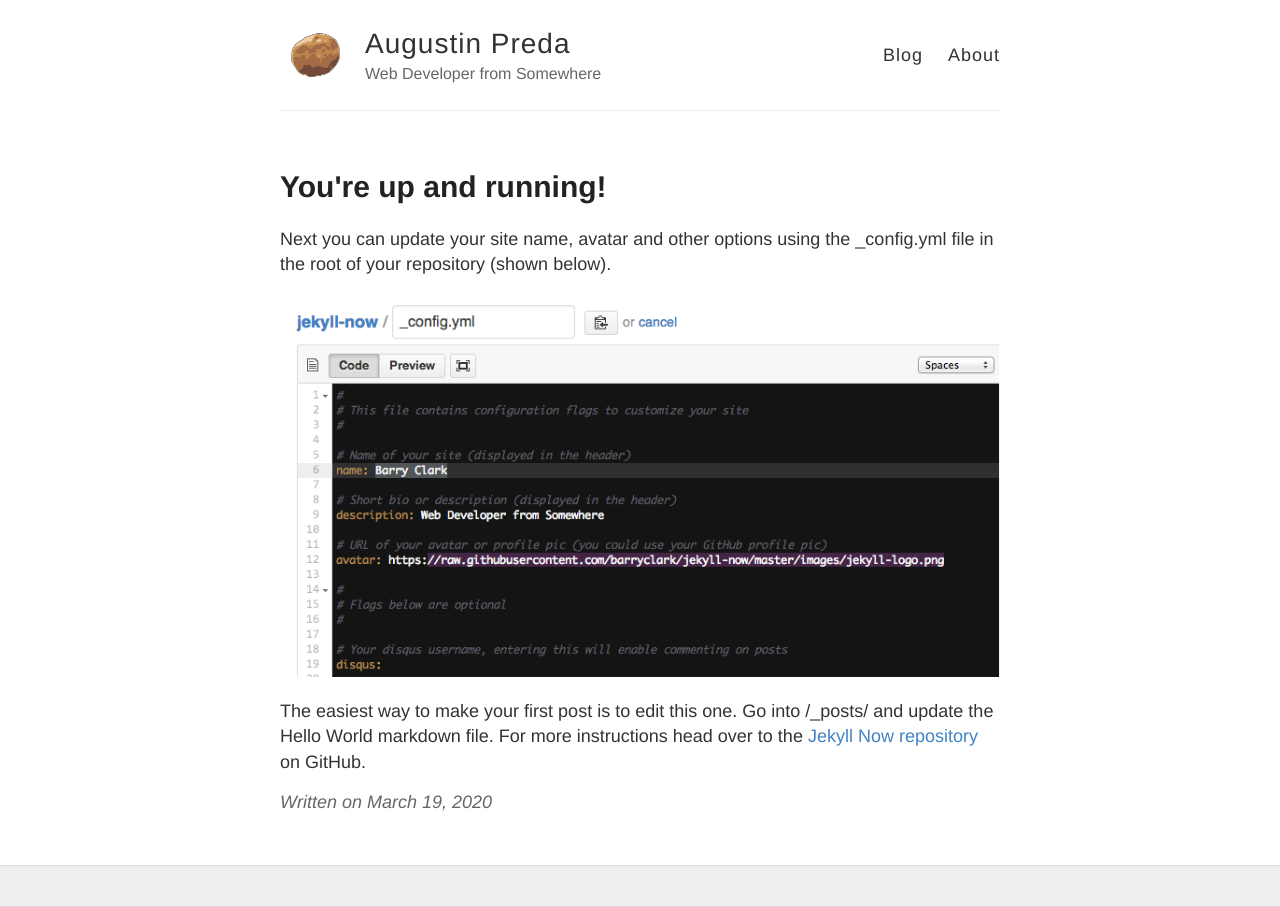
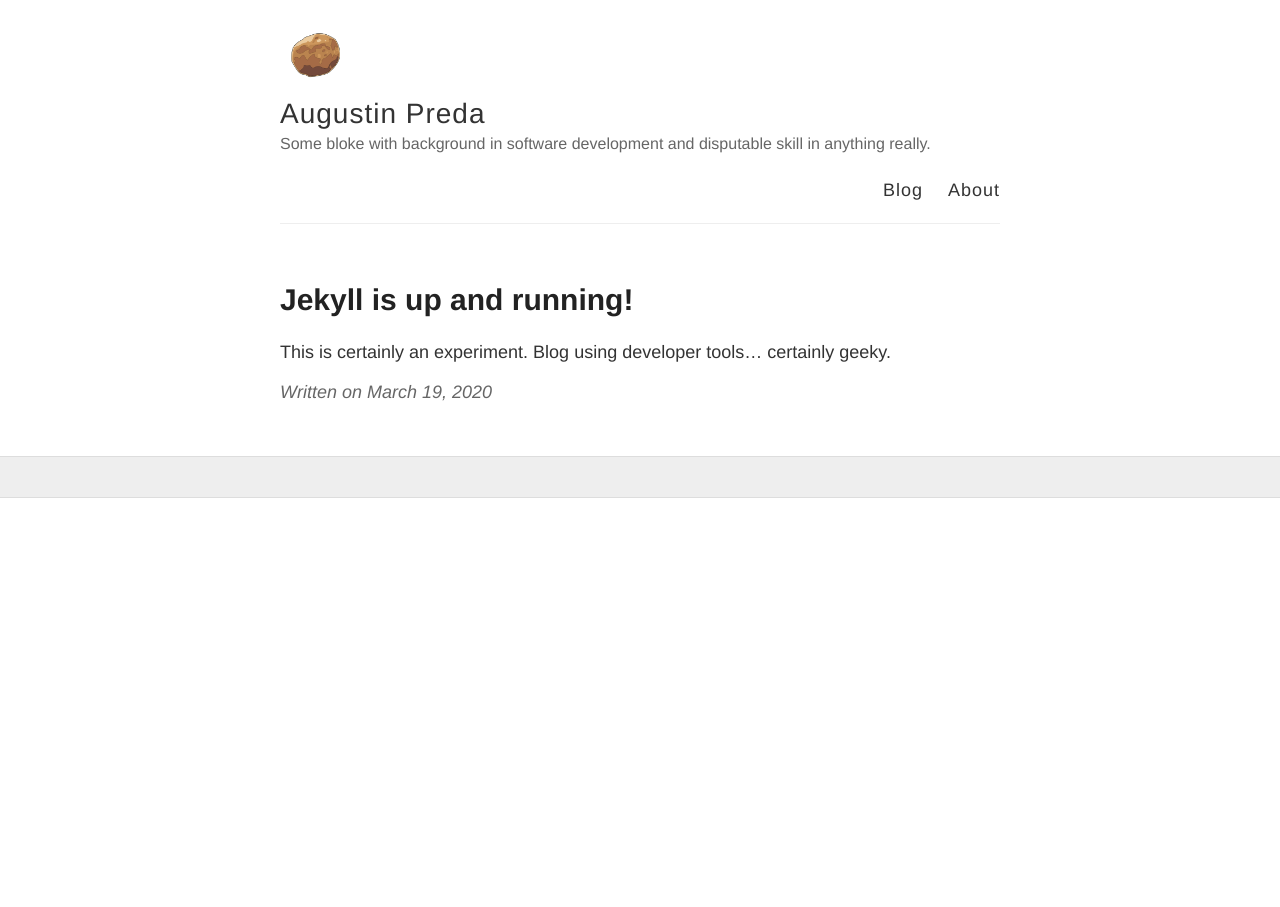
Before and after one commit to dezGusty/dezGusty.github.io, a Jekyll site: the page built from _posts/2020-03-19-Hello-World.md, in a window 1280 px wide. Built offline with Jekyll 4.4.1, drawn with Linux system fonts in a browser that asks for light colours.

Commit message:
update base post

```diff
--- a/_config.yml
+++ b/_config.yml
@@ -6,7 +6,7 @@
 name: Augustin Preda
 
 # Short bio or description (displayed in the header)
-description: Web Developer from Somewhere
+description: Some bloke with background in software development and disputable skill in anything really.
 
 # URL of your avatar or profile pic (you could use your GitHub profile pic)
 avatar: https://raw.githubusercontent.com/dezGusty/dezGusty.github.io/master/images/icons/cartof_512.png
--- a/_posts/2020-03-19-Hello-World.md
+++ b/_posts/2020-03-19-Hello-World.md
@@ -1,10 +1,7 @@
 ---
 layout: post
-title: You're up and running!
+title: Jekyll is up and running!
 ---
 
-Next you can update your site name, avatar and other options using the _config.yml file in the root of your repository (shown below).
-
-![_config.yml]({{ site.baseurl }}/images/config.png)
-
-The easiest way to make your first post is to edit this one. Go into /_posts/ and update the Hello World markdown file. For more instructions head over to the [Jekyll Now repository](https://github.com/barryclark/jekyll-now) on GitHub.
+This is certainly an experiment.
+Blog using developer tools... certainly geeky.
```
